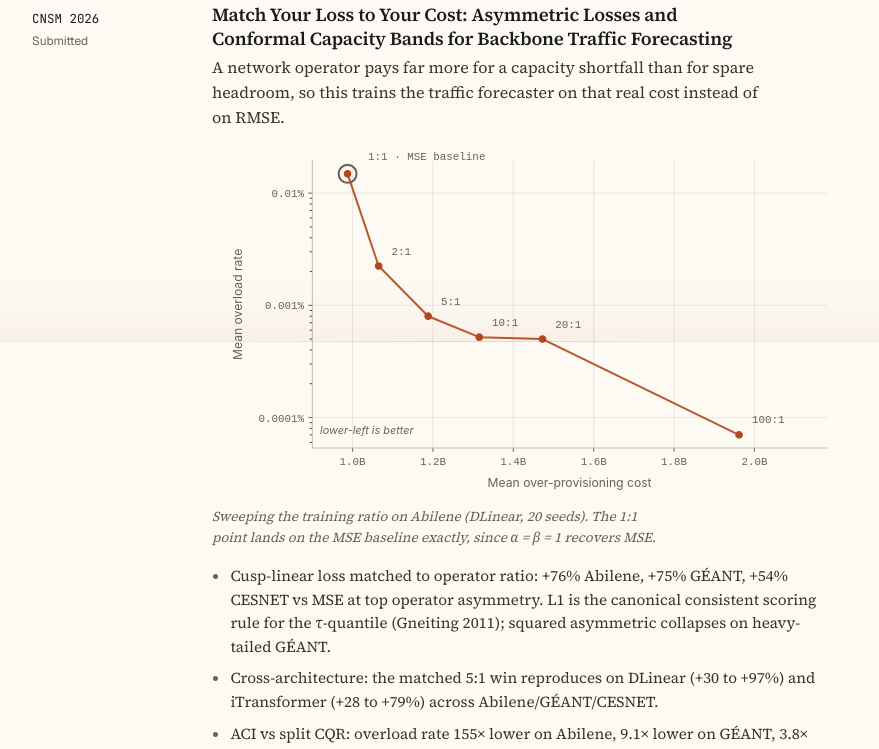
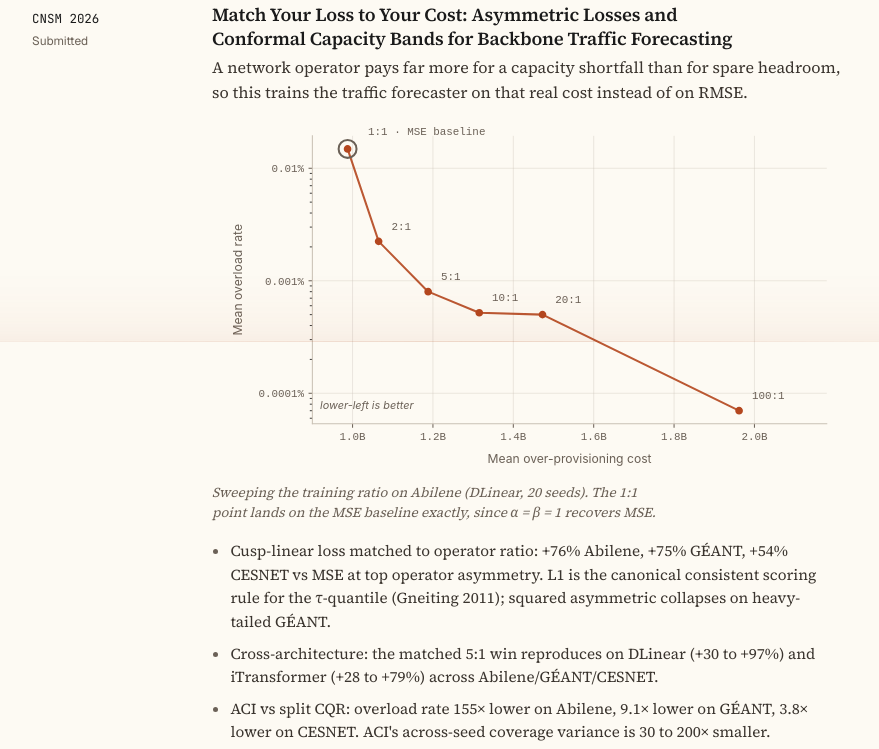
Before and after one commit to SuryanshSS1011/suryanshss1011.github.io, an Astro site: page /research in a window 1280 px wide. Shown: the part 458-1207 px from the top of the page, without its empty margins (200-1079 px from the left). Built offline with nearby package versions, Linux system fonts and the light colour scheme; Astro itself is replaced by a stand-in of ours.

Commit message:
fix(layout): stop row copy wrapping short of its own heading

```diff
--- a/src/styles/global.css
+++ b/src/styles/global.css
@@ -411,13 +411,17 @@ h2.section-label {
   margin-bottom: var(--spacing-2xs);
 }
 
+/* No inner measure cap. The rail already shortens the reading column to ~636px,
+   and `ch` resolves against each element's own font-size — so a 66ch cap on
+   16px summary text rendered 528px while the 18.4px title above it filled the
+   column, leaving the summary visibly short of its own heading. The column is
+   the measure. `.prose` keeps its cap: there is no rail on an article page. */
 .row-summary {
   text-wrap: pretty;
   font-size: 1rem;
   line-height: 1.55;
   color: var(--text-secondary);
   margin-bottom: var(--spacing-sm);
-  max-width: var(--measure);
 }
 
 .row-highlights {
@@ -427,7 +431,6 @@ h2.section-label {
   display: flex;
   flex-direction: column;
   gap: var(--spacing-xs);
-  max-width: var(--measure);
 }
 
 .row-highlights li {
@@ -501,7 +504,6 @@ h2.section-label {
   line-height: 1.5;
   color: var(--text-muted);
   margin-top: var(--spacing-xs);
-  max-width: var(--measure);
 }
 
 /* Artifact: the thing itself — a screenshot rather than a claim. Keeps a border
@@ -664,7 +666,6 @@ h2.section-label {
   color: var(--text-secondary);
   margin: var(--spacing-2xs) 0 0;
   line-height: 1.55;
-  max-width: var(--measure);
   display: -webkit-box;
   -webkit-line-clamp: 2;
   -webkit-box-orient: vertical;
```
